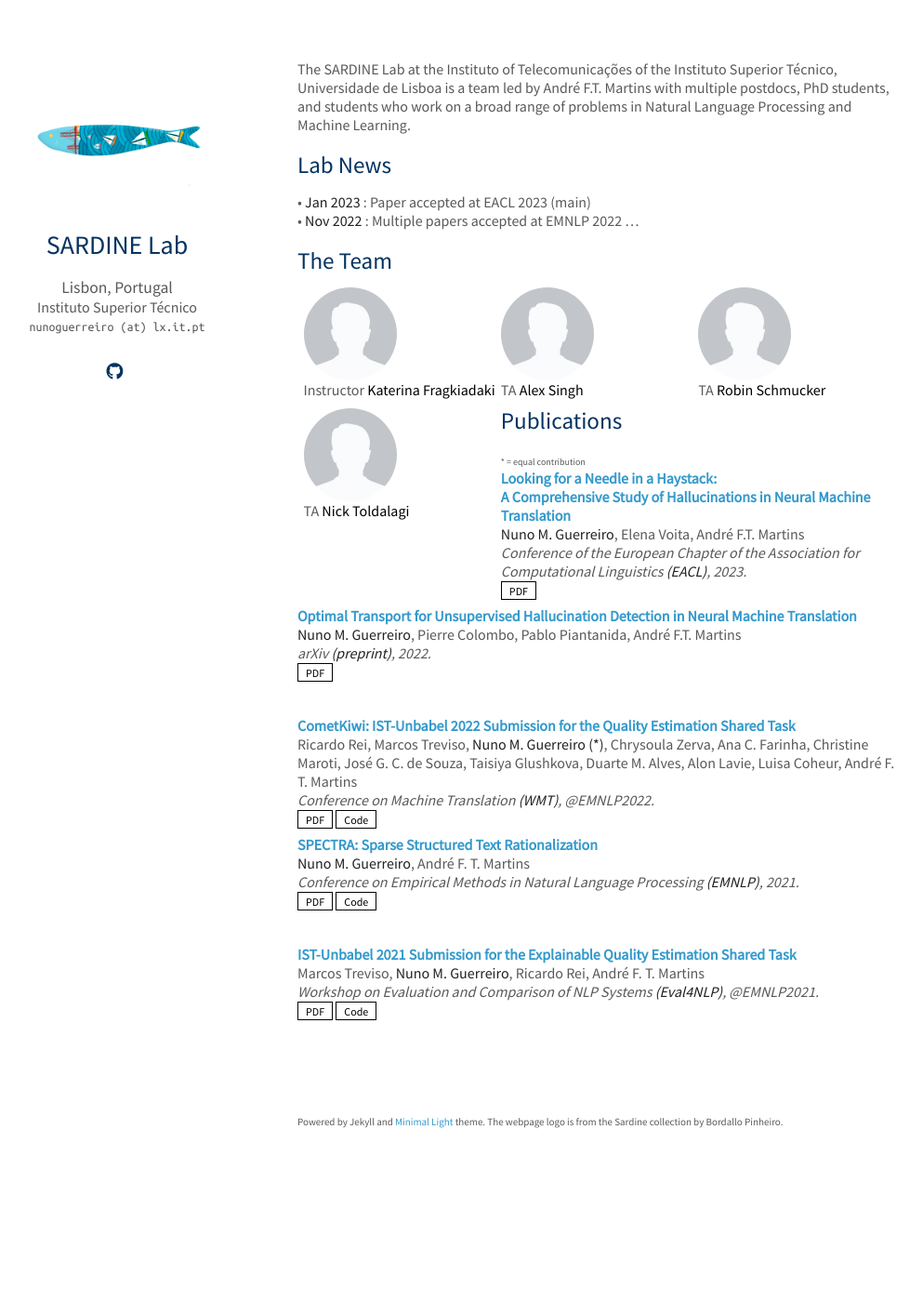
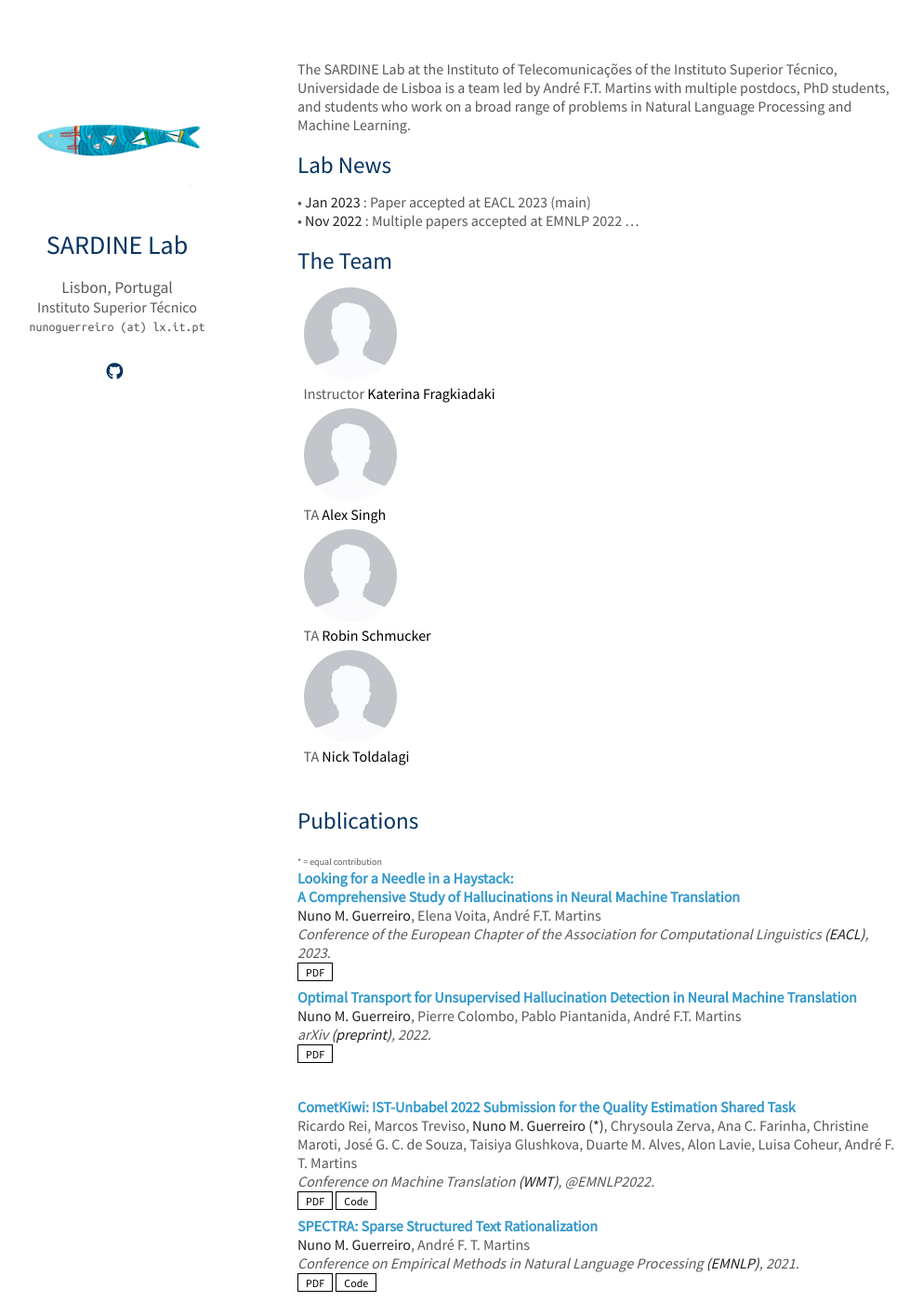
Before and after one commit to sardine-cs/sardine-cs.github.io, a Jekyll site: the page built from index.md, in a window 1280 px wide and 1400 px high. Shown: the whole window at 93% size, without its empty margins (150-1143 px from the left). Built offline with Jekyll 4.4.1, drawn with Linux system fonts in a browser that asks for light colours; nearby versions of some CDN libraries; a style sheet for code colours, icons or effects is not loaded.

Commit message:
Start to add photos

```diff
--- a/_sass/minimal-light.scss
+++ b/_sass/minimal-light.scss
@@ -631,7 +631,7 @@
 
 %instructor-profile {
   display: block;
-  float: left;
+  float: center;
   height: 210px;
 
   @media screen and (min-width: 676px) {
@@ -640,7 +640,7 @@
 
   img {
       border-radius: 50%;
-      float: left;
+      float: center;
       object-fit: cover;
       height: 100px;
       width: 100px;
@@ -649,10 +649,10 @@
 
   ul.instructor-info {
       display: block;
-      float: left;
+      float: center;
       list-style-type: none;
       padding-left: 0;
-      width: 65%;
+      width: 50%;
       width: -webkit-calc(100% - 130px);
       width: calc(100% - 130px);
       min-width: 210px;
@@ -679,7 +679,7 @@
 }
 
 .news {
-  border-top: 1px solid  rgb(219, 218, 218);
+  border-top: 1px solid  rgb(0, 0, 0);
   margin-top: 30px;
   padding-top: 20px;
 
--- a/index.md
+++ b/index.md
@@ -10,6 +10,6 @@
 • **Nov 2022** : Multiple papers accepted at EMNLP 2022 ...
 
 ## The Team
-{% include_relative _includes/staff.html %}
+{% include_relative _includes/staff.html %}<br />
 
 {% include_relative _includes/publications.md %}
```
